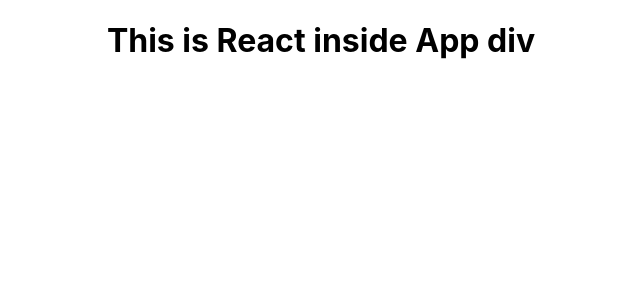
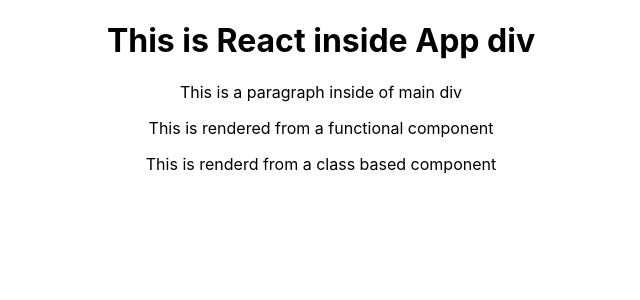
Before and after one commit to asszem/React-The-Complete-Guide-Udemy, a React (Create React App) app: page / in a window 1280 px wide. Shown: the top 300 px of the page, without its empty margins (319-959 px from the left). Built offline with nearby package versions, Linux system fonts and the light colour scheme.

Commit message:
Add a Person file to practice adding functional and class based component (Section 3, lecture 33)

```diff
--- a/src/App.js
+++ b/src/App.js
@@ -1,13 +1,23 @@
-import React, { Component} from 'react';
+import React, { Component } from 'react';
 import './App.css';
+// this is using the default export from Person.js
+import PersonButCanBeAnything from './Person/Person'; //Person.js extension can be ommitted
+// importing a specific class needs to be inside {} brackets
+import {PersonAsClassBasedComponent as Pacbc} from './Person/Person.js';
 
+// "App" is the root component, that can have infinite nested child components
 class App extends Component {
   render() {
     return (
     // this is JSX code that will be compiled automatically when added to the DOM
     <div className="App">
     <h1>This is React inside App div</h1>
+    <p>This is a paragraph inside of main div</p>
+    <PersonButCanBeAnything/>
+    <Pacbc/>
     </div>
+    // this is not allowed, the jsx should return only one root element
+    // <p> paragraph outside of main div</p>
     );
     // the above gets compiled (in the background) to this code:
     //return React.createElement('div', {className: 'App'}, React.createElement('h1', null, 'Hello again!'));
--- /dev/null
+++ b/src/Person/Person.js
@@ -0,0 +1,19 @@
+import React, { Component } from 'react';
+
+//Functional components (also referred to as "presentational", "dumb" or "stateless" components
+
+//convention - function name is in lowercase
+// using ES6 arrow function syntax arguments => function body
+const person = () => {
+    // this is a JSX syntax, we need to import React
+    return <p>This is rendered from a functional component</p>
+}
+
+//Each component needs to return/ render some JSX code - it defines which HTML code React should render to the real DOM in the end.
+export class PersonAsClassBasedComponent extends Component {
+    render(){
+        return <p>This is renderd from a class based component</p>
+    }
+}
+
+export default person;
```
